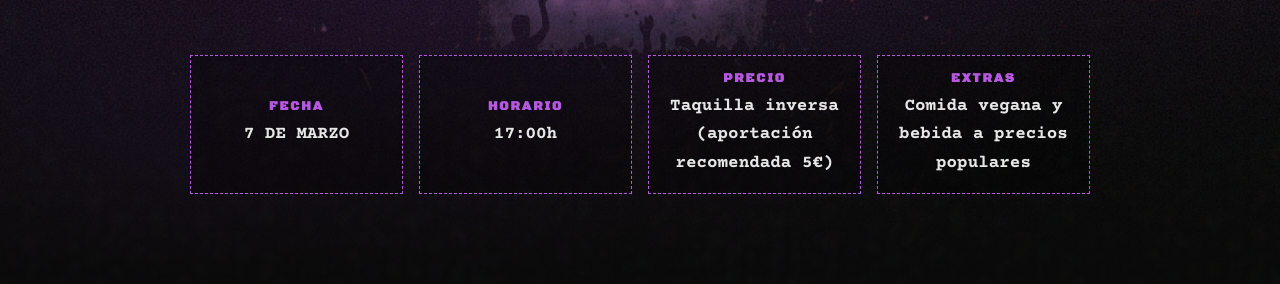
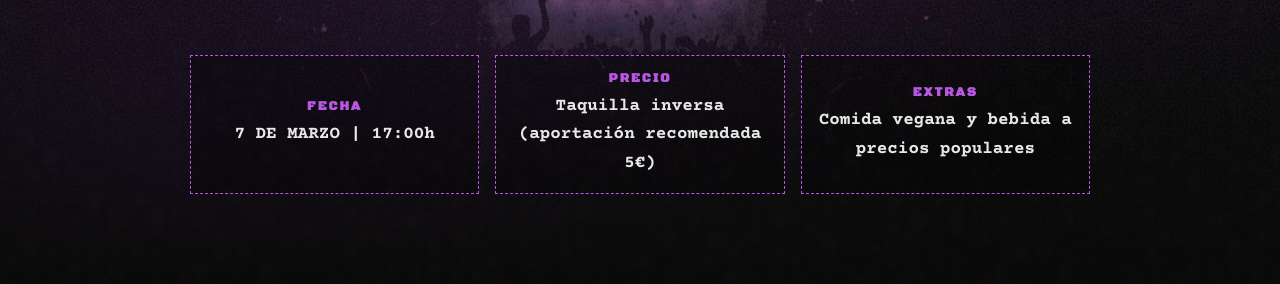
Before and after one commit to plastikaweb/queens-of-steel, a website: page index.html in a window 1280 px wide. Shown: the part 516-800 px from the top of the page. Drawn offline with nearby package versions, Linux system fonts and the light colour scheme.

Commit message:
refactor: Consolidate event date and time into a single line within the event info grid.

```diff
--- a/index.html
+++ b/index.html
@@ -89,11 +89,7 @@
         <div class="event-info-grid">
           <div class="info-item">
             <h3 data-key="date_label">FECHA</h3>
-            <p data-key="date">7 DE MARZO</p>
-          </div>
-          <div class="info-item">
-            <h3 data-key="time_label">HORARIO</h3>
-            <p data-key="time_value">17:00h</p>
+            <p><span data-key="date">7 DE MARZO</span> | <span data-key="time_value">17:00h</span></p>
           </div>
           <div class="info-item">
             <h3 data-key="price_label">PRECIO</h3>
```
